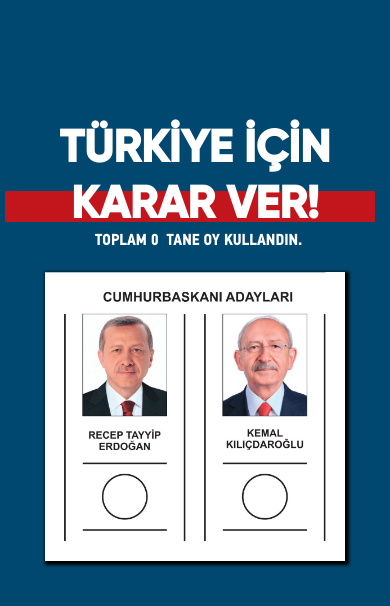
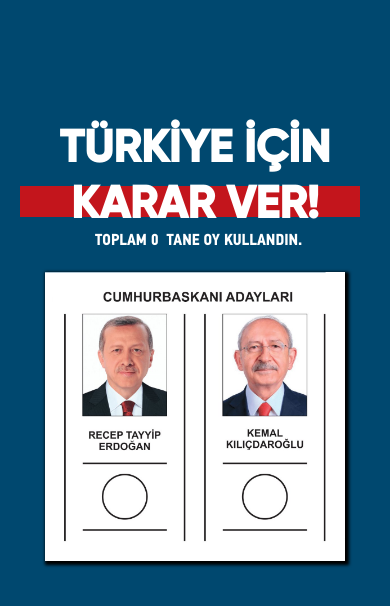
Before and after one commit to thexehn/ilkturdabitirelim.github.io, a plain HTML site: page index.html in a window 390 px wide. Shown: the top 606 px of the page. Drawn offline with Linux system fonts and the light colour scheme.

Commit message:
Update style.css

```diff
--- a/style.css
+++ b/style.css
@@ -116,7 +116,7 @@ h5 {
 }
 
     .kirmiziarka1 {
-        background-color: rgb(196, 22, 28);
+    background-color: rgb(196, 22, 28);
     height: 23px;
     width: 200px;
     margin: auto;
@@ -252,7 +252,8 @@ h5 {
     }
 
     .kirmiziarka {
-        bottom: 43px;
+        bottom: 48px;
+        width: 340px;
     }
 
     .kirmiziarka1 {
```
